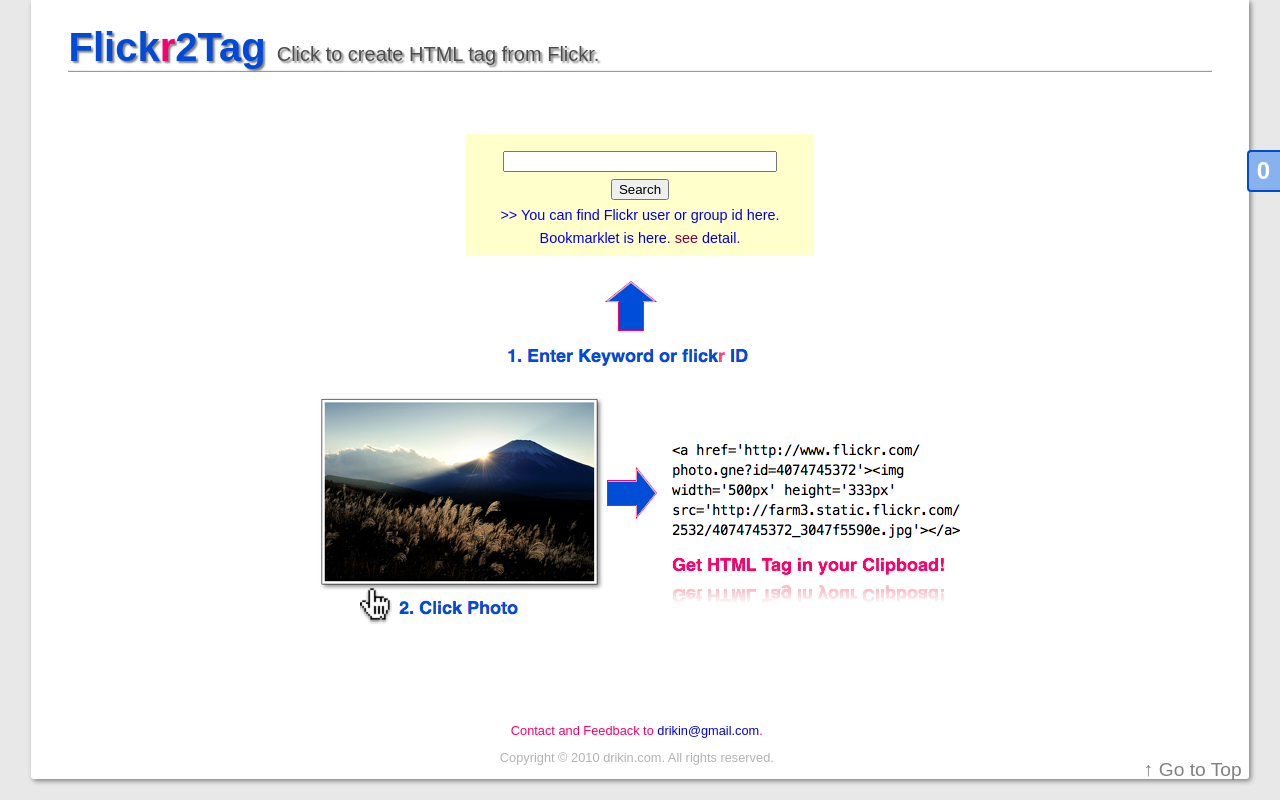
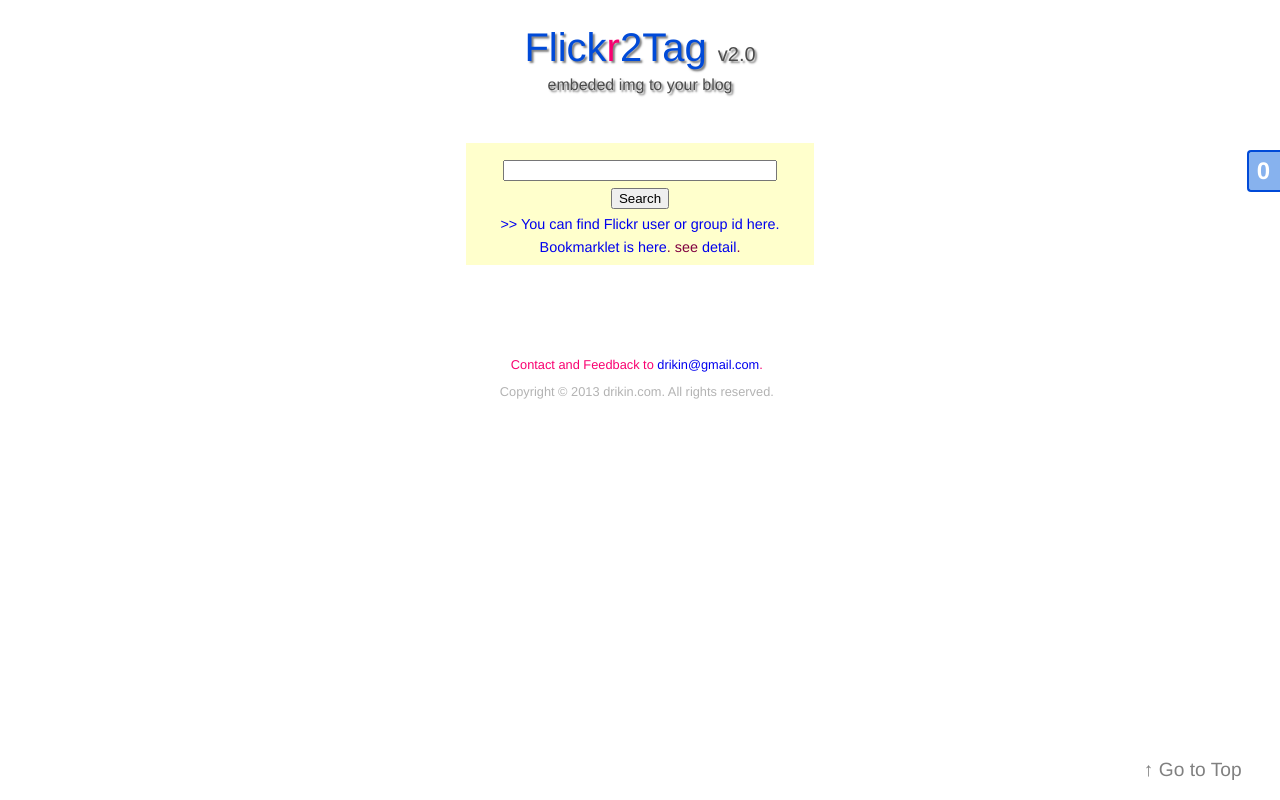
Before and after one commit to drikin/flickr2tag, a plain HTML site: page static/index.html in a window 1280 px wide. Drawn offline with Linux system fonts and the light colour scheme; a script that the page names is missing.

Commit message:
A bit simplified the design

```diff
--- a/static/css/main.css
+++ b/static/css/main.css
@@ -6,7 +6,7 @@ div {
 }
 
 body {
-	font-family: sans-serif;
+    font-family: "HelveticaNeue-Light", "Helvetica Neue Light", "Helvetica Neue", Helvetica, Arial, "Lucida Grande", sans-serif;
 	margin: 0px;
 	padding: 0px;
 }
@@ -35,7 +35,7 @@ a {
 }
 
 #background {
-	background-color: #e8e8e8;
+	background-color: white;
 	top: 0px;
 	left: 0px;
 	position: fixed;
@@ -48,19 +48,9 @@ a {
 
 #container {
 	padding-top: 5px;
-	border-left-width: 1px;
-	border-bottom-width: 1px;
-	border-right-width: 1px;
-	border-top-width: 0px;
-	border-color: white;
-	border-style: ridge;
 	width: 95%;
-	background: white;
 	margin-left: auto;
 	margin-right: auto;
-	-webkit-box-shadow: 2px 2px 5px gray;
-	-webkit-border-bottom-right-radius: 3px;
-	-webkit-border-bottom-left-radius: 3px;
 }
 
 #header {
@@ -68,14 +58,8 @@ a {
 	margin-top: 0.5em;
 	margin-left: 3%;
 	margin-right: 3%;
-	border-left-width: 0px;
-	border-bottom-width: 2px;
-	border-right-width: 0px;
-	border-top-width: 0px;
-	border-style: ridge;
-	font-family: sans-serif;
-	font-weight: bold;
 	font-size: 2.5em;
+	text-align: center;
 }
 
 #content {
@@ -130,7 +114,6 @@ a {
 }
 
 #search {
-	margin-top: 1em;
 	padding-right: 1em;
 	padding-left: 1em;
 	padding-bottom: 0.4em;
@@ -197,10 +180,9 @@ a {
 
 .description {
 	color: #4c4c4c;
-	font-style: normal;
-	font-weight: normal;
-	text-decoration: none;
-	font-size: 0.5em;
+	font-size: 0.4em;
+	position: relative;
+	top: -1em;
 }
 
 .flickr-blue {
@@ -212,6 +194,7 @@ a {
 }
 
 .flickr-title {
+    display: none;
 	margin: 0px;
 	padding: 0px;
 	top: -3em;
@@ -272,3 +255,8 @@ a {
     margin: 10px auto 0 auto;
     width: 728px;
 }
+
+.version {
+	color: #4c4c4c;
+	font-size: 0.5em;
+}
--- a/static/index.html
+++ b/static/index.html
@@ -2,7 +2,7 @@
 <html lang="ja, en">
   <head>
     <meta charset="utf-8"/>
-    <title>Flickr2Tag</title>
+    <title>Flickr2Tag version2</title>
     <link href="/static/css/main.css" media="screen" rel="stylesheet" type="text/css" />
 		<script src="http://drik.in/dkapi"></script>
     <!-- script src='http://ajax.googleapis.com/ajax/libs/jquery/1.3.2/jquery.min.js'></script -->
@@ -306,10 +306,8 @@
     </script>
     <!-- END main script -->
   </head>
-  <body　onload="load();">
-    <!-- start background -->
+  <body onload="load();">
     <div id="background"></div>
-    <!-- end background -->
 
     <div id="container">
       <!-- start header -->
@@ -317,26 +315,11 @@
         <a name="top"></a>
         <a href="/">
           <span class="flickr-blue">Flick</span><span class="flickr-red">r</span><span class="flickr-blue">2Tag</span>
-          <span class="description">Click to create HTML tag from Flickr.</span>
+          <span class='version'>v2.0</span><br>
+          <span class="description">embeded img to your blog</span>
         </a>
       </div>
       <!-- end header -->
-
-      <!-- Google adsense -->
-      <div id="adsense">
-          <script type="text/javascript"><!--
-              google_ad_client = "ca-pub-2861930620315189";
-              /* flickr2tag head */
-              google_ad_slot = "2739578528";
-              google_ad_width = 728;
-              google_ad_height = 90;
-              //-->
-          </script>
-          <script type="text/javascript"
-              src="http://pagead2.googlesyndication.com/pagead/show_ads.js">
-          </script>
-      </div>
-      <!-- Google adsense -->
 
       <!-- start content -->
       <div id="content">
@@ -352,7 +335,7 @@
           <span class="caution"><a href="http://idgettr.com/" target="_blank">>> You can find Flickr user or group id here.</a></span>
           <span class="caution"><a href="javascript:(function(){var%20s=document.createElement('script');%20s.setAttribute('src',%20'http://flickr2tag.drikin.com/static/js/bookmarklet.js');%20document.getElementsByTagName('body')[0].appendChild(s);})();">Bookmarklet is here</a>. see <a href="http://blog.drikin.com/2010/01/flickr2tag-bookmarklet.html">detail</a>.</span>
         </span>
-        <span id="intro"><img src="/static/img/intro.png"></span>
+        <!--span id="intro"><img src="/static/img/intro.png"></span-->
         <span id="photos"></span>
 				<p id="scroll">Stop</p>
         <p id="goto-top"><a href="#top">↑ Go to Top</a></p>
@@ -362,7 +345,7 @@
       <!-- start footer -->
       <div id="footer">
         <p>Contact and Feedback to <a href="mailto:drikin@gmail.com">drikin@gmail.com</a>.</p>
-        <p class="copyright">Copyright © 2010 drikin.com. All rights reserved.</p>
+        <p class="copyright">Copyright © 2013 drikin.com. All rights reserved.</p>
       </div>
       <!-- end footer -->
     </div>
```
